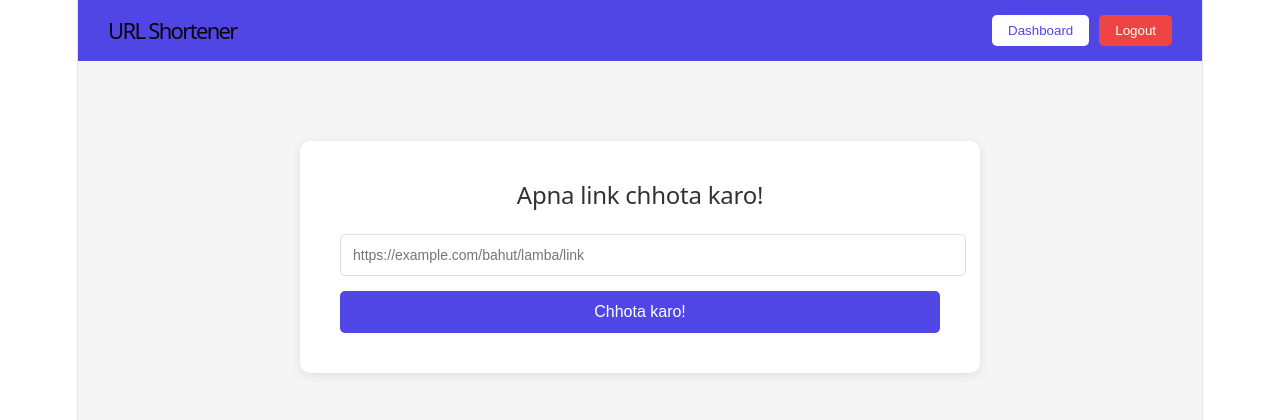
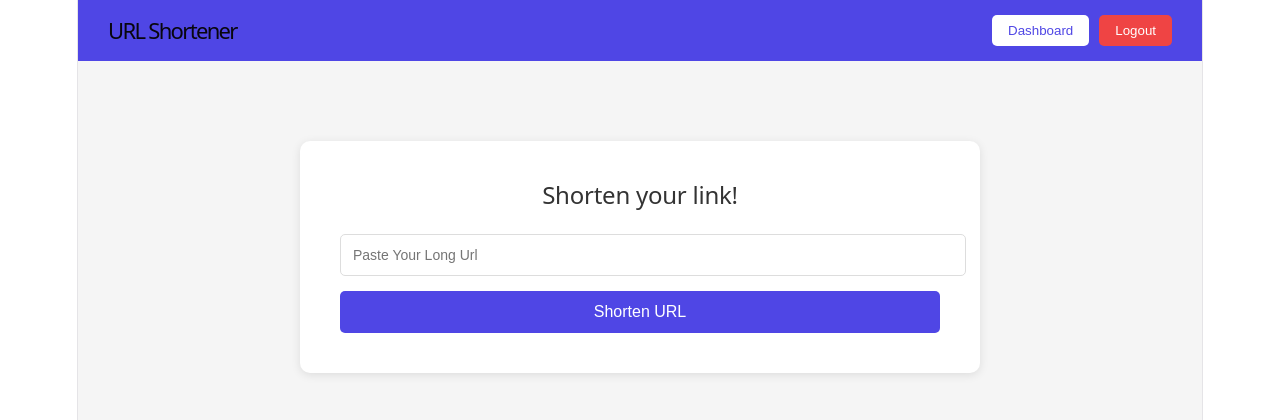
Before and after one commit to himanshig25/url-shortener, a React app in the folder frontend/: page / in a window 1280 px wide. Shown: the top 420 px of the page. Built offline with nearby package versions, Linux system fonts and the light colour scheme; sample sign-in values are in the browser's storage; the HTML template or start-up script is replaced by a standard one.

Commit message:
UI improvements

```diff
--- a/frontend/src/pages/Home.jsx
+++ b/frontend/src/pages/Home.jsx
@@ -47,17 +47,17 @@ function Home() {
       </nav>
 
       <div className="shorten-box">
-        <h2>Apna link chhota karo!</h2>
+        <h2>Shorten your link!</h2>
         <form onSubmit={handleShorten}>
           <input
             type="url"
-            placeholder="https://example.com/bahut/lamba/link"
+            placeholder="Paste Your Long Url"
             value={originalUrl}
             onChange={(e) => setOriginalUrl(e.target.value)}
             required
           />
           <button type="submit" disabled={loading}>
-            {loading ? 'Ban raha hai...' : 'Chhota karo!'}
+            {loading ? 'Shortening...' : 'Shorten URL'}
           </button>
         </form>
 
@@ -65,10 +65,10 @@ function Home() {
 
         {shortUrl && (
           <div className="result">
-            <p>Tera short link:</p>
+            <p>Your short link:</p>
             <a href={shortUrl} target="_blank" rel="noreferrer">{shortUrl}</a>
             <button onClick={() => navigator.clipboard.writeText(shortUrl)} className="copy-btn">
-              Copy karo
+              Copy Link
             </button>
           </div>
         )}
```
